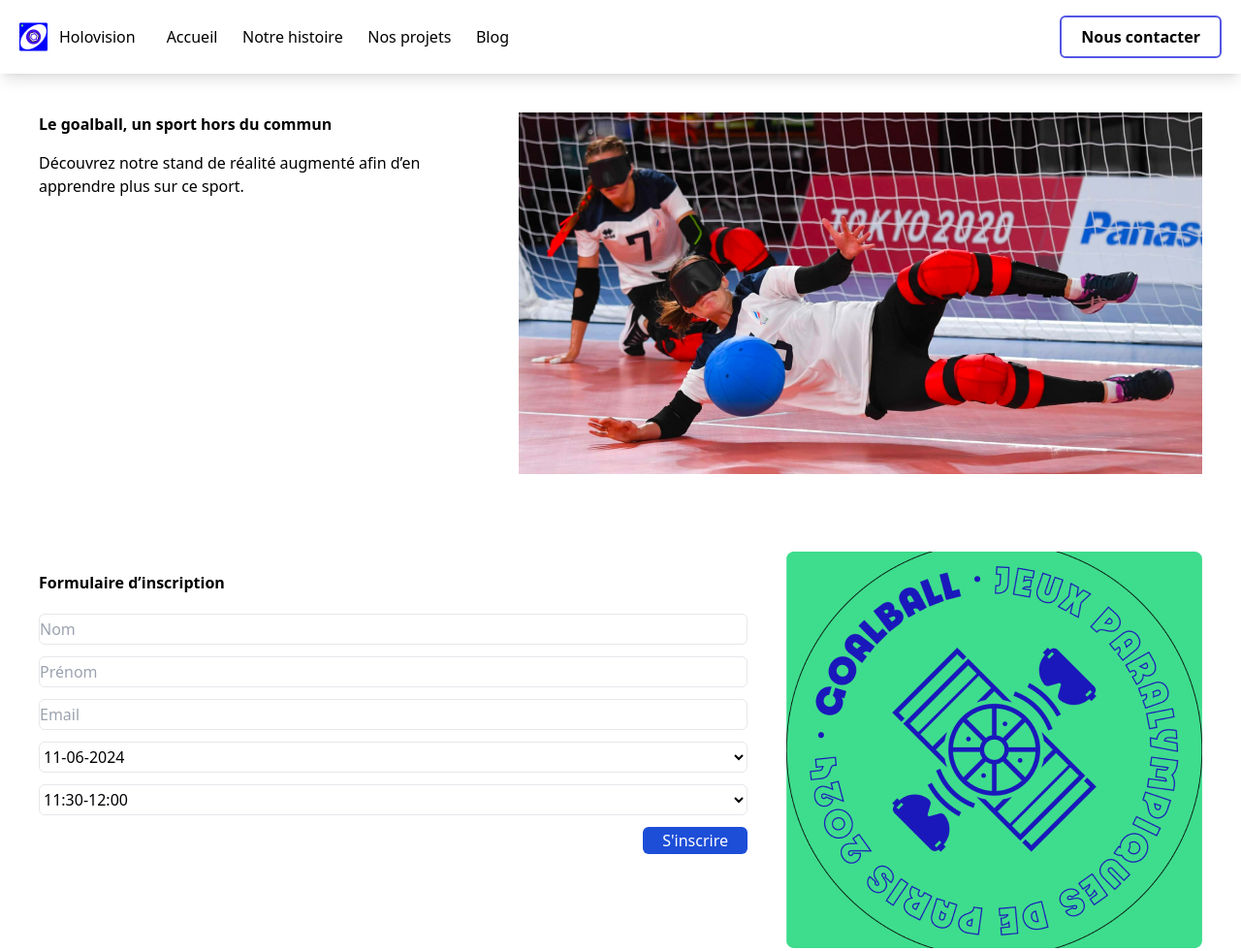
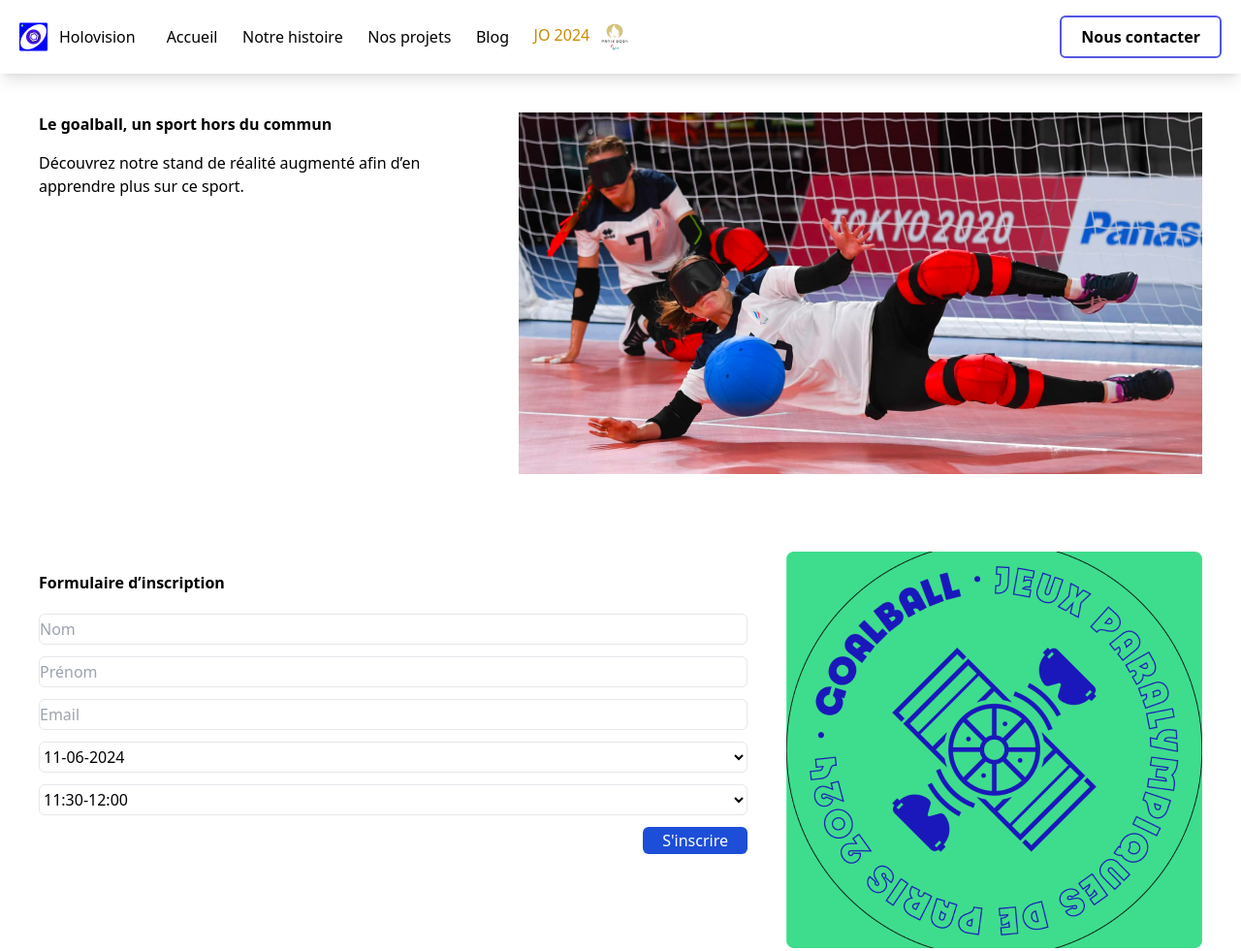
Before and after one commit to myrm02/adobe-creative-week-2023, a website: page src/goalball.html in a window 1280 px wide. Shown: the top 981 px of the page at 97% size. Drawn offline with nearby package versions, Linux system fonts and the light colour scheme.

Commit message:
Add special JO header section

```diff
--- a/src/goalball.html
+++ b/src/goalball.html
@@ -19,6 +19,12 @@
                 <li class="relative max-w-fit pr-3 md:pr-0 py-1 after:bg-gradient-to-r from-[#2b68e0] to-[#e710ea]  after:absolute after:h-1 after:w-0 after:bottom-0 after:left-0 hover:after:w-full after:transition-all after:duration-300"><a href="#">Notre histoire</a></li>
                 <li class="relative max-w-fit pr-3 md:pr-0 py-1 after:bg-gradient-to-r from-[#2b68e0] to-[#e710ea]  after:absolute after:h-1 after:w-0 after:bottom-0 after:left-0 hover:after:w-full after:transition-all after:duration-300"><a href="#">Nos projets</a></li>
                 <li class="relative max-w-fit pr-3 md:pr-0 py-1 after:bg-gradient-to-r from-[#2b68e0] to-[#e710ea]  after:absolute after:h-1 after:w-0 after:bottom-0 after:left-0 hover:after:w-full after:transition-all after:duration-300"><a href="#">Blog</a></li>
+                <li class="relative max-w-fit pr-3 md:pr-0 py-1 after:bg-gradient-to-r from-[#2b68e0] to-[#e710ea]  after:absolute after:h-1 after:w-0 after:bottom-0 after:left-0 hover:after:w-full after:transition-all after:duration-300">
+                  <a href="#" class="flex flex-row gap-x-3">
+                      <p class="text-yellow-600">JO 2024</p>
+                      <img class="w-7 h-7" src="img/Paralympics_logo.png" alt="Paralympics logo">
+                  </a>
+                </li>
               </ul>
             </div>
         </div>
```
